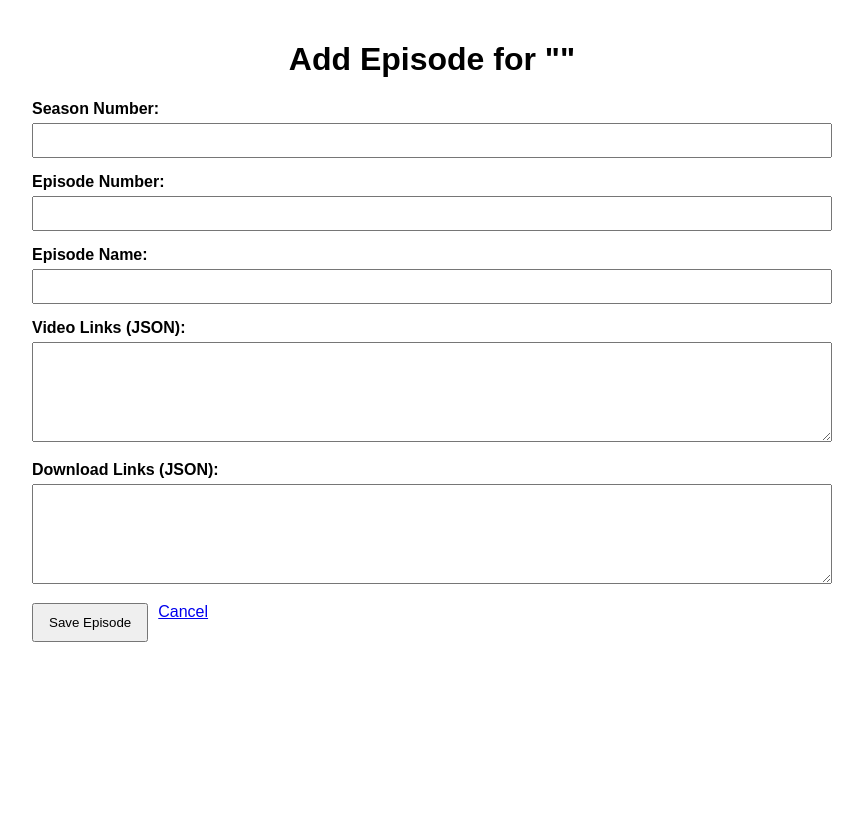
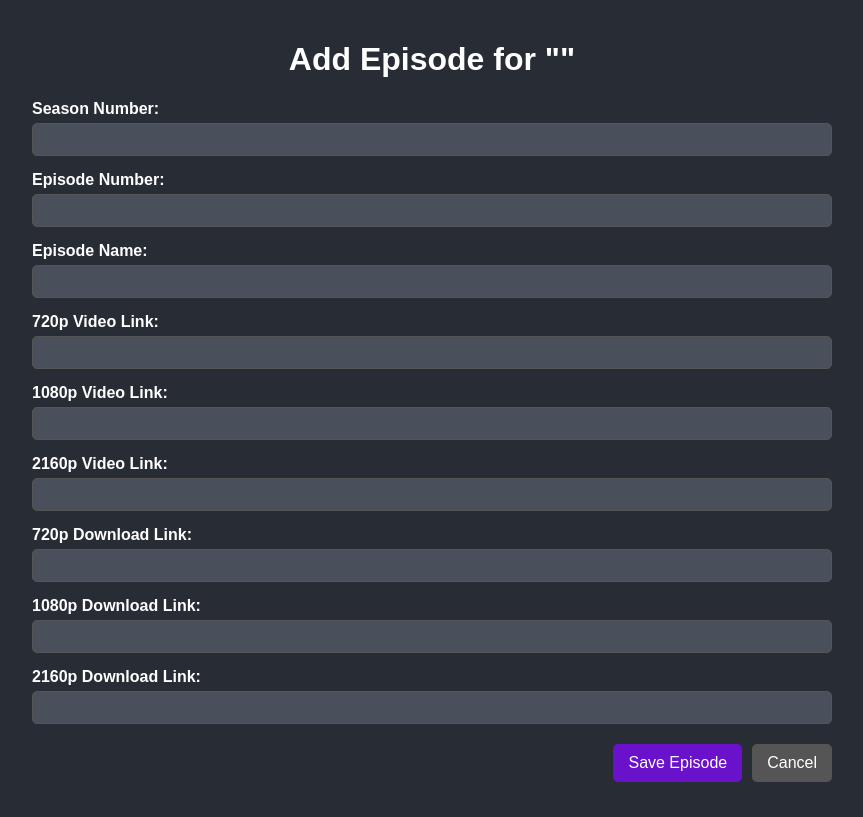
Before and after one commit to Venuboy34/databaseoffilmzithatworkwitheveryfunctiom, a Flask app: template templates/add_episode.html in a window 1280 px wide. Shown: the whole page, without its empty margins (208-1071 px from the left). Before the commit the page ends 642 px from the top, so only its background shows below. Run offline with Flask 3, Linux system fonts and the light colour scheme; the template is opened without the code that fills it, so the values that code supplies are empty; some libraries are stand-ins or nearby versions.

Commit message:
Update add_episode.html

```diff
--- a/templates/add_episode.html
+++ b/templates/add_episode.html
@@ -5,14 +5,26 @@
     <meta name="viewport" content="width=device-width, initial-scale=1.0">
     <title>Add Episode</title>
     <style>
-        body { font-family: sans-serif; padding: 20px; max-width: 800px; margin: auto; }
-        h1 { text-align: center; }
+        body { font-family: sans-serif; padding: 20px; max-width: 800px; margin: auto; background: #282c34; color: #fff;}
+        h1 { text-align: center; color: #fff;}
         form div { margin-bottom: 15px; }
-        label { display: block; font-weight: bold; margin-bottom: 5px; }
-        input[type="text"], input[type="number"], textarea { width: 100%; padding: 8px; box-sizing: border-box; }
+        label { display: block; font-weight: bold; margin-bottom: 5px; color: #fff;}
+        input[type="text"], input[type="number"], textarea { width: 100%; padding: 8px; box-sizing: border-box; background: #4a505b; border: 1px solid #555; color: #fff; border-radius: 5px;}
         textarea { height: 100px; }
-        .button-group { display: flex; gap: 10px; }
-        button { padding: 10px 15px; cursor: pointer; }
+        .button-group { display: flex; gap: 10px; justify-content: flex-end; margin-top: 20px;}
+        button { padding: 10px 15px; cursor: pointer; background: #6a11cb; color: #fff; border: none; border-radius: 5px; font-size: 16px;}
+        button:hover { background: #2575fc; }
+        a {
+            display: inline-block;
+            padding: 10px 15px;
+            background: #555;
+            color: #fff;
+            text-decoration: none;
+            border-radius: 5px;
+            font-size: 16px;
+            text-align: center;
+        }
+        a:hover { background: #666; }
     </style>
 </head>
 <body>
@@ -30,36 +42,78 @@
             <label for="episode_name">Episode Name:</label>
             <input type="text" id="episode_name" name="episode_name" required>
         </div>
+
         <div>
-            <label for="video_links">Video Links (JSON):</label>
-            <textarea id="video_links" name="video_links"></textarea>
+            <label for="video_720p">720p Video Link:</label>
+            <input type="text" id="video_720p" name="video_720p">
         </div>
         <div>
-            <label for="download_links">Download Links (JSON):</label>
-            <textarea id="download_links" name="download_links"></textarea>
+            <label for="video_1080p">1080p Video Link:</label>
+            <input type="text" id="video_1080p" name="video_1080p">
         </div>
+        <div>
+            <label for="video_2160p">2160p Video Link:</label>
+            <input type="text" id="video_2160p" name="video_2160p">
+        </div>
+
+        <div>
+            <label for="download_720p">720p Download Link:</label>
+            <input type="text" id="download_720p" name="download_720p">
+        </div>
+        <div>
+            <label for="download_1080p">1080p Download Link:</label>
+            <input type="text" id="download_1080p" name="download_1080p">
+        </div>
+        <div>
+            <label for="download_2160p">2160p Download Link:</label>
+            <input type="text" id="download_2160p" name="download_2160p">
+        </div>
+
         <div class="button-group">
             <button type="submit">Save Episode</button>
-            <a href="/admin/search">Cancel</a>
+            <a href="/admin/search_and_edit">Cancel</a>
         </div>
     </form>
     <script>
+        document.addEventListener('DOMContentLoaded', () => {
+            // Extract media ID from the URL
+            const urlParams = new URLSearchParams(window.location.search);
+            const mediaId = urlParams.get('media_id');
+            if (!mediaId) {
+                alert('Media ID not found in URL.');
+                return;
+            }
+
+            // You might want to fetch media details here to display the title
+            // For now, we'll assume '{{ media.title }}' is populated by the server.
+
             document.getElementById('add-episode-form').addEventListener('submit', async function(event) {
                 event.preventDefault();
                 const form = event.target;
                 const formData = new FormData(form);
-            const mediaId = "{{ media.id }}";
+
+                const videoLinks = {};
+                if (formData.get('video_720p')) videoLinks['720p'] = formData.get('video_720p');
+                if (formData.get('video_1080p')) videoLinks['1080p'] = formData.get('video_1080p');
+                if (formData.get('video_2160p')) videoLinks['2160p'] = formData.get('video_2160p');
+
+                const downloadLinks = {};
+                if (formData.get('download_720p')) downloadLinks['720p'] = { url: formData.get('download_720p'), file_type: 'webrip' };
+                if (formData.get('download_1080p')) downloadLinks['1080p'] = { url: formData.get('download_1080p'), file_type: 'webrip' };
+                if (formData.get('download_2160p')) downloadLinks['2160p'] = { url: formData.get('download_2160p'), file_type: 'webrip' };
+
                 const data = {
                     season_number: parseInt(formData.get('season_number')),
                     episode_number: parseInt(formData.get('episode_number')),
                     episode_name: formData.get('episode_name'),
-                video_links: JSON.parse(formData.get('video_links') || '{}'),
-                download_links: JSON.parse(formData.get('download_links') || '{}')
+                    video_links: videoLinks,
+                    download_links: downloadLinks
                 };
 
                 try {
-                const response = await fetch(`/admin/update_episode/${mediaId}`, {
-                    method: 'POST',
+                    // Assuming the endpoint for updating episodes is /api/admin/media/<media_id>/episode
+                    const response = await fetch(`/api/admin/media/${mediaId}/episode`, {
+                        method: 'POST', // Or PUT, depending on your API for adding/updating episodes
                         headers: {
                             'Content-Type': 'application/json',
                             'Authorization': 'Basic ' + btoa('venura:venura')
@@ -69,13 +123,14 @@
                     const result = await response.json();
                     if (response.ok) {
                         alert('Episode saved successfully!');
-                    window.location.href = `/admin/edit/${mediaId}`;
+                        window.location.href = `/admin/edit?id=${mediaId}`; // Redirect back to edit media page
                     } else {
                         alert('Error: ' + result.message);
                     }
                 } catch (error) {
-                alert('An unexpected error occurred.');
+                    alert('An unexpected error occurred: ' + error.message);
                 }
+            });
         });
     </script>
 </body>
```
Lines whose indentation alone changed are shown as unchanged.
